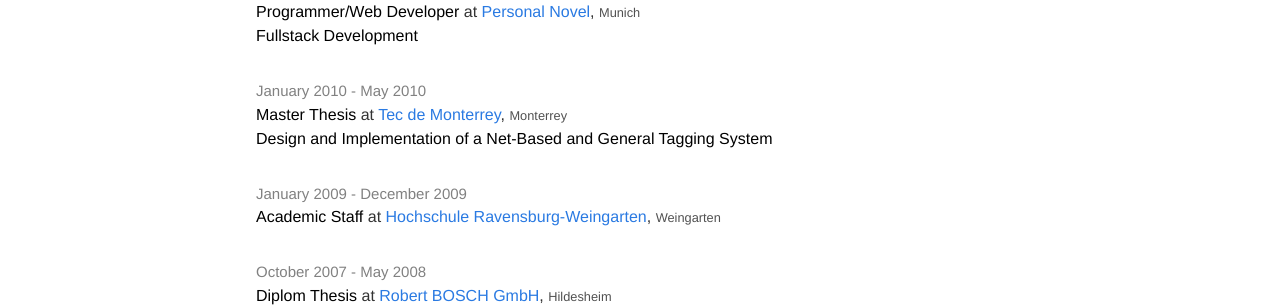
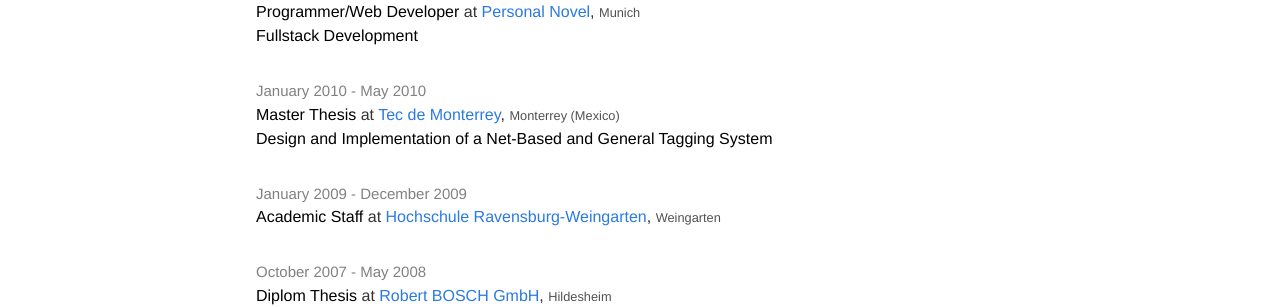
Before and after one commit to hwmrocker/resume, a Jekyll site: the page built from index.html, in a window 1280 px wide. Shown: the part 351-658 px from the top of the page. Built offline with Jekyll 4.4.1, drawn with Linux system fonts in a browser that asks for light colours.

Commit message:
added country info

```diff
--- a/_data/resume.yaml
+++ b/_data/resume.yaml
@@ -97,8 +97,8 @@
       company: Tec de Monterrey
       url: http://www.itesm.mx/wps/wcm/connect/campus/mty/monterrey
       location:
-        - name_de: Monterrey
-          name_en: Monterrey
+        - name_de: Monterrey (Mexiko)
+          name_en: Monterrey (Mexico)
           osm_link: https://www.openstreetmap.org/way/166125823#map=17/25.65100/-100.28968
       description_de: Design and Implementation of a Net-Based and General Tagging System
       description_en: Design and Implementation of a Net-Based and General Tagging System
```
